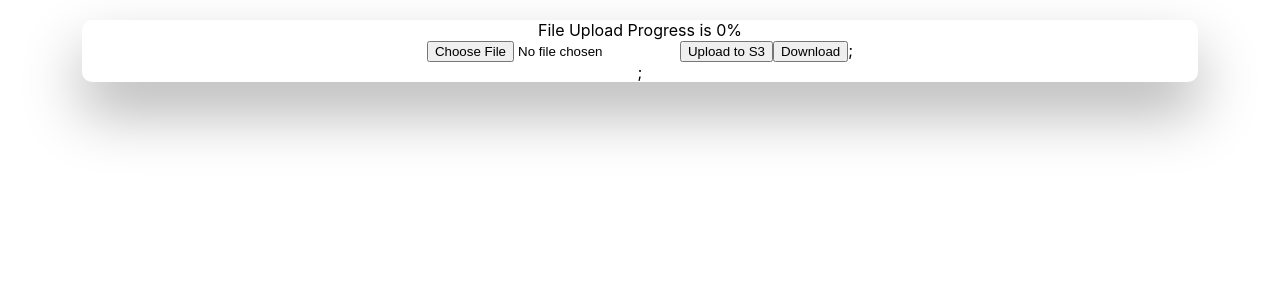
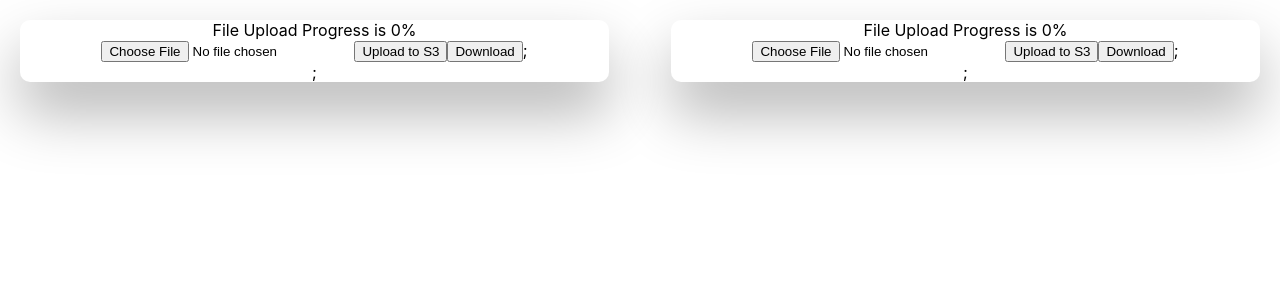
Before and after one commit to karamanev/Bucket, a React (Create React App) app in the folder bucket/: page /bucket in a window 1280 px wide. Shown: the top 300 px of the page. Built offline with nearby package versions, Linux system fonts and the light colour scheme; the HTML template or start-up script is replaced by a standard one.

Commit message:
Finalize fake authentication flow

```diff
--- a/bucket/src/App.css
+++ b/bucket/src/App.css
@@ -24,11 +24,11 @@ h2 {
 .wrapper {
   display: flex;
   align-items: center;
-  flex-direction: column;
   justify-content: center;
   width: 100%;
   min-height: 100%;
   padding: 20px;
+  gap: 5%;
 }
 
 .content {
--- a/bucket/src/App.tsx
+++ b/bucket/src/App.tsx
@@ -1,10 +1,17 @@
 import './App.css';
-import * as React from 'react';
+import React, { useState, useEffect } from 'react';
 import { BrowserRouter, Routes, Route } from 'react-router-dom';
 import { Bucket, Login } from './Pages';
 import { Toaster } from 'react-hot-toast';
+import GuardedRoute from './Helpers/GuardedRoute';
 
 function App() {
+  const [isLogged, setLogged] = useState(false);
+
+  useEffect(() => {
+    setLogged(Boolean(localStorage.getItem('data')));
+  });
+
   return (
     <div className="App">
       <BrowserRouter>
@@ -12,7 +19,15 @@ function App() {
           <Toaster />
         </div>
         <Routes>
-          <Route path="/" element={<Login />} />
+          <Route
+            path="/"
+            element={
+              <GuardedRoute isLogged={isLogged}>
+                <Login />
+              </GuardedRoute>
+            }
+          />
+
           <Route path="/bucket" element={<Bucket />} />
         </Routes>
       </BrowserRouter>
--- a/bucket/src/Components/FolderComponent.tsx
+++ b/bucket/src/Components/CurrentFolder.tsx
@@ -1,5 +1,6 @@
 import React, { useState } from 'react';
 import { FileOrFolder } from '../Interfaces';
+import { FoldersList } from './FoldersList';
 
 interface Props {
   data: FileOrFolder[];
@@ -8,7 +9,7 @@ type ResultType = {
   [key: string]: any;
 };
 
-export const FolderComponent = (props: Props) => {
+export const CurrentFolder = (props: Props) => {
   const [showNested, setShowNested] = useState<ResultType>({});
   const toggleNested = (name: string) => {
     setShowNested({ ...showNested, [name]: !showNested[name] });
@@ -37,7 +38,7 @@ export const FolderComponent = (props: Props) => {
                 display: !showNested[parent.name] ? 'none' : ''
               }}
             >
-              {parent.children && <FolderComponent data={parent.children} />}
+              {parent.children && <FoldersList data={parent.children} />}
             </div>
             <button onClick={() => download(parent)}> download</button>
           </div>
--- /dev/null
+++ b/bucket/src/Components/FoldersList.tsx
@@ -0,0 +1,48 @@
+import React, { useState } from 'react';
+import { FileOrFolder } from '../Interfaces';
+
+interface Props {
+  data: FileOrFolder[];
+}
+type ResultType = {
+  [key: string]: any;
+};
+
+export const FoldersList = (props: Props) => {
+  const [showNested, setShowNested] = useState<ResultType>({});
+  const toggleNested = (name: string) => {
+    setShowNested({ ...showNested, [name]: !showNested[name] });
+  };
+
+  function download(e: any) {
+    console.log(e);
+    console.log(typeof e);
+
+    console.log(props.data[0].name);
+  }
+
+  return (
+    <div style={{ paddingLeft: '200px' }}>
+      {props.data.map((parent) => {
+        return (
+          <div key={parent.name}>
+            {parent.name}
+            {parent.children && (
+              <button onClick={() => toggleNested(parent.name)}>
+                {!showNested[parent.name] ? 'Open' : 'Close'}
+              </button>
+            )}
+            <div
+              style={{
+                display: !showNested[parent.name] ? 'none' : ''
+              }}
+            >
+              {parent.children && <FoldersList data={parent.children} />}
+            </div>
+            <button onClick={() => download(parent)}> download</button>
+          </div>
+        );
+      })}
+    </div>
+  );
+};
--- a/bucket/src/Components/index.ts
+++ b/bucket/src/Components/index.ts
@@ -1 +1,2 @@
-export * from './FolderComponent';
+export * from './FoldersList';
+export * from './CurrentFolder';
--- /dev/null
+++ b/bucket/src/Helpers/GuardedRoute.tsx
@@ -0,0 +1,15 @@
+import React from 'react';
+import { Navigate } from 'react-router-dom';
+
+interface Props {
+  isLogged: boolean;
+  children: any;
+}
+
+function GuarderRoute({ isLogged, children }: Props) {
+  if (isLogged) {
+    return <Navigate to="/bucket" replace />;
+  }
+  return children;
+}
+export default GuarderRoute;
--- a/bucket/src/Pages/Bucket.tsx
+++ b/bucket/src/Pages/Bucket.tsx
@@ -3,7 +3,7 @@ import AWS, { AWSError } from 'aws-sdk';
 import { ListObjectsOutput } from 'aws-sdk/clients/s3';
 import toast from 'react-hot-toast';
 import { FileOrFolder } from '../Interfaces';
-import { FolderComponent } from '../Components';
+import { CurrentFolder, FoldersList } from '../Components';
 
 // Credentials from the task
 // const S3_BUCKET = 'interview-task-g-karamanev';
@@ -89,14 +89,22 @@ export const Bucket = () => {
 
   return (
     <div className="wrapper fadeInDown">
-      <div className="content">
+      <div className="content fadeIn second">
         <div>File Upload Progress is {progress}%</div>
         <input type="file" onChange={handleFileInput} />
         <button onClick={() => uploadFile(selectedFile)}> Upload to S3</button>
         <button onClick={() => download()}> Download </button>;
         <div>{fileNames}</div>
-        <FolderComponent data={list} />;
-      </div>
+        <FoldersList data={list} />;
+      </div>{' '}
+      <div className="content fadeIn third">
+        <div>File Upload Progress is {progress}%</div>
+        <input type="file" onChange={handleFileInput} />
+        <button onClick={() => uploadFile(selectedFile)}> Upload to S3</button>
+        <button onClick={() => download()}> Download </button>;
+        <div>{fileNames}</div>
+        <CurrentFolder data={list} />;
+      </div>{' '}
     </div>
   );
 };
--- a/bucket/src/Pages/Login.tsx
+++ b/bucket/src/Pages/Login.tsx
@@ -8,7 +8,7 @@ export const Login = () => {
   const [submitted, setSubmitted] = useState(false);
   const navigate = useNavigate();
 
-  function login(e: any) {
+  function login(e: React.MouseEvent<HTMLElement>) {
     e.preventDefault();
     setSubmitted(true);
   }
```
